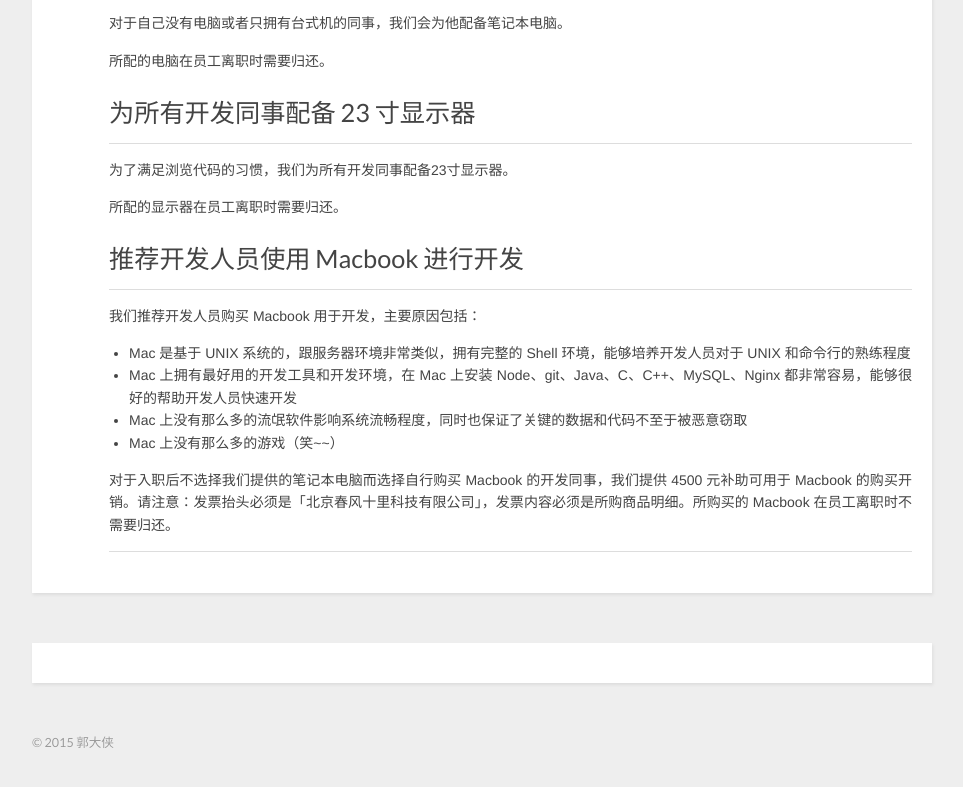
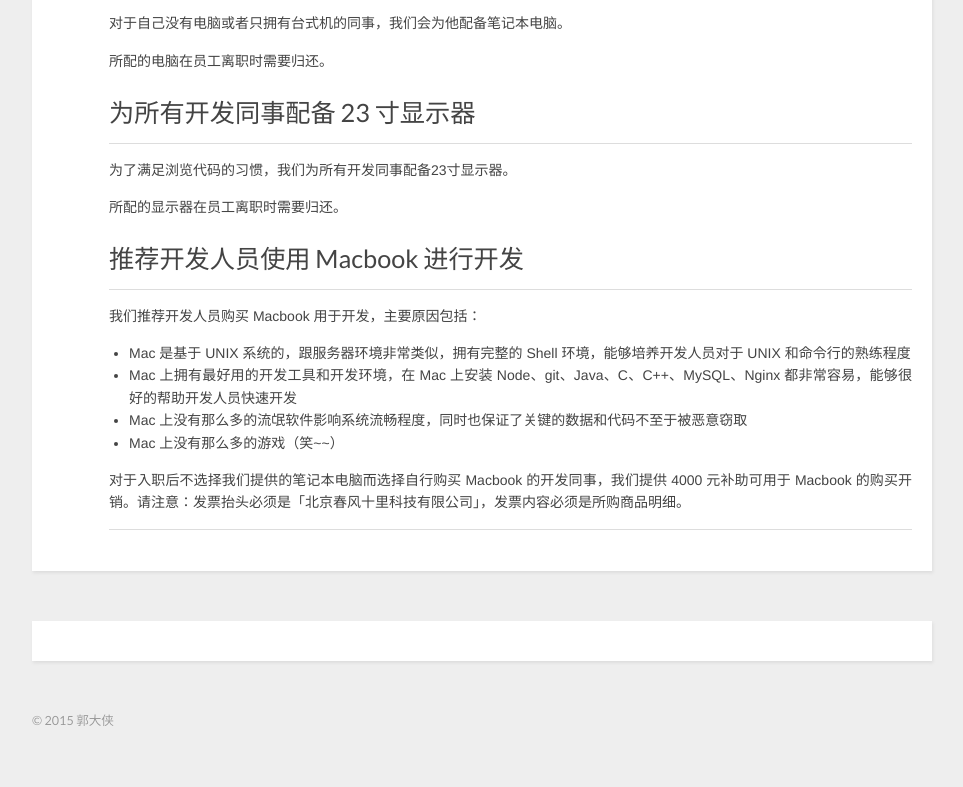
Before and after one commit to guolingyu/guolingyu.github.io, a plain HTML site: page 2015/11/24/dev-tool-prepare/index.html in a window 1280 px wide. Shown: the part 905-1692 px from the top of the page, without its empty margins (8-971 px from the left). Drawn offline with nearby package versions, Linux system fonts and the light colour scheme.

Commit message:
add post

```diff
--- a/2015/11/24/dev-tool-prepare/index.html
+++ b/2015/11/24/dev-tool-prepare/index.html
@@ -91,7 +91,7 @@
 <li>Mac 上没有那么多的流氓软件影响系统流畅程度，同时也保证了关键的数据和代码不至于被恶意窃取</li>
 <li>Mac 上没有那么多的游戏（笑~~）</li>
 </ul>
-<p>对于入职后不选择我们提供的笔记本电脑而选择自行购买 Macbook 的开发同事，我们提供 4500 元补助可用于 Macbook 的购买开销。请注意：发票抬头必须是「北京春风十里科技有限公司」，发票内容必须是所购商品明细。所购买的 Macbook 在员工离职时不需要归还。</p>
+<p>对于入职后不选择我们提供的笔记本电脑而选择自行购买 Macbook 的开发同事，我们提供 4000 元补助可用于 Macbook 的购买开销。请注意：发票抬头必须是「北京春风十里科技有限公司」，发票内容必须是所购商品明细。</p>
 
 
     </div>
```
Also changed, not shown: index.html (+1 -1 lines).
